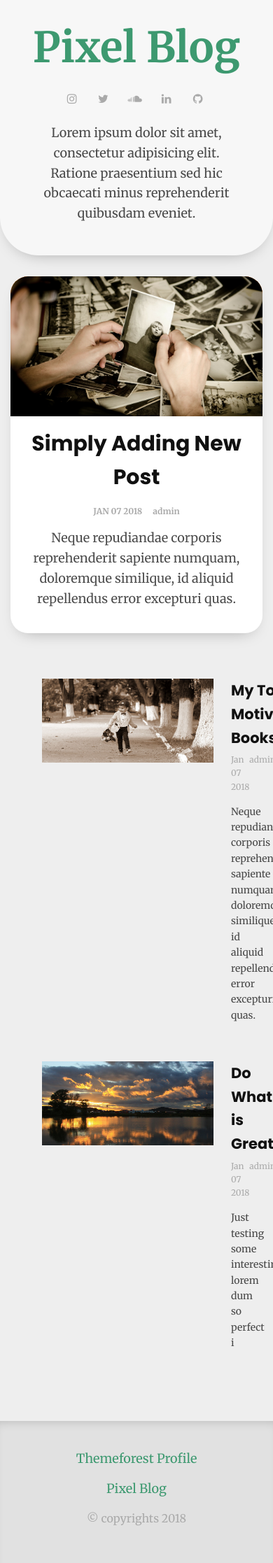
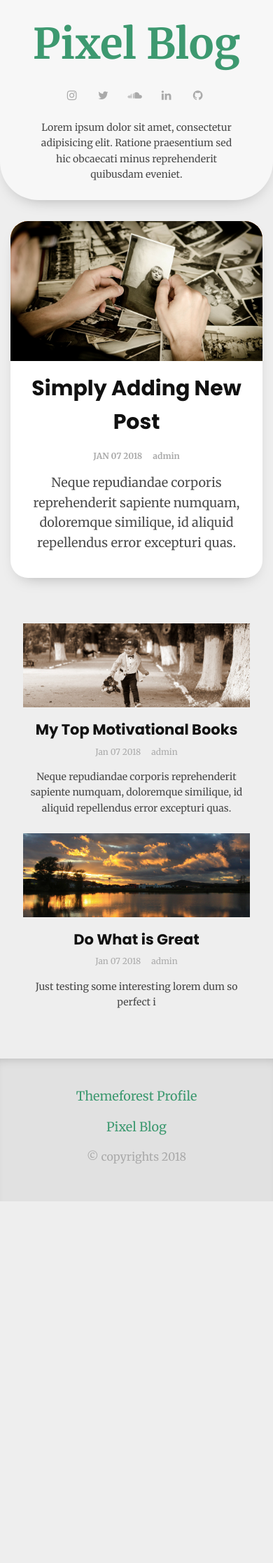
Before and after one commit to simplycodepix/simplycodepix.github.io, a Jekyll site: the page built from index.html, in a window 390 px wide. Shown: the whole page at 70% size. Built offline with Jekyll 4.4.1, drawn with Linux system fonts in a browser that asks for light colours; Markdown is read by kramdown in place of the engine named in the settings; after the commit the page ends 1717 px from its top, so only the background shows below that.

Commit message:
adaptive+-

```diff
--- a/assets/css/main.css
+++ b/assets/css/main.css
@@ -907,6 +907,53 @@ h2 {
   100% {
     width: 100%; } }
 
+@media all and (max-width: 720px) {
+  .ab-page--header {
+    padding: 15px 0 25px; }
+    .ab-page--header p {
+      font-size: 14px; }
+  .ab-home--article {
+    display: block;
+    width: 100%;
+    text-align: center;
+    margin: 0 auto 25px;
+    padding: 0 20%; }
+    .ab-home--article__content {
+      width: 100%;
+      padding: 0 15px; }
+    .ab-home--article__thumb {
+      width: 100%; }
+    .ab-home--article__meta {
+      -webkit-justify-content: center;
+          -ms-flex-pack: center;
+              justify-content: center; }
+      .ab-home--article__meta span.ab-article--date {
+        margin-right: 15px; }
+    .ab-home--article:first-child {
+      width: 100%; } }
+
+@media all and (max-width: 420px) {
+  .ab-home--article {
+    display: block;
+    width: 100%;
+    text-align: center;
+    margin: 0 auto 25px;
+    padding: 0 5%; }
+    .ab-home--article__content {
+      width: 100%;
+      margin: 0;
+      padding: 0 5px; }
+    .ab-home--article__thumb {
+      width: 100%; }
+    .ab-home--article__meta {
+      -webkit-justify-content: center;
+          -ms-flex-pack: center;
+              justify-content: center; }
+      .ab-home--article__meta span.ab-article--date {
+        margin-right: 15px; }
+    .ab-home--article:first-child {
+      width: 100%; } }
+
 .ab-single {
   margin-top: 30px;
   padding-bottom: 80px; }
```
Also changed, not shown: assets/css/2-modules/styles.sass (+45 -0 lines).
